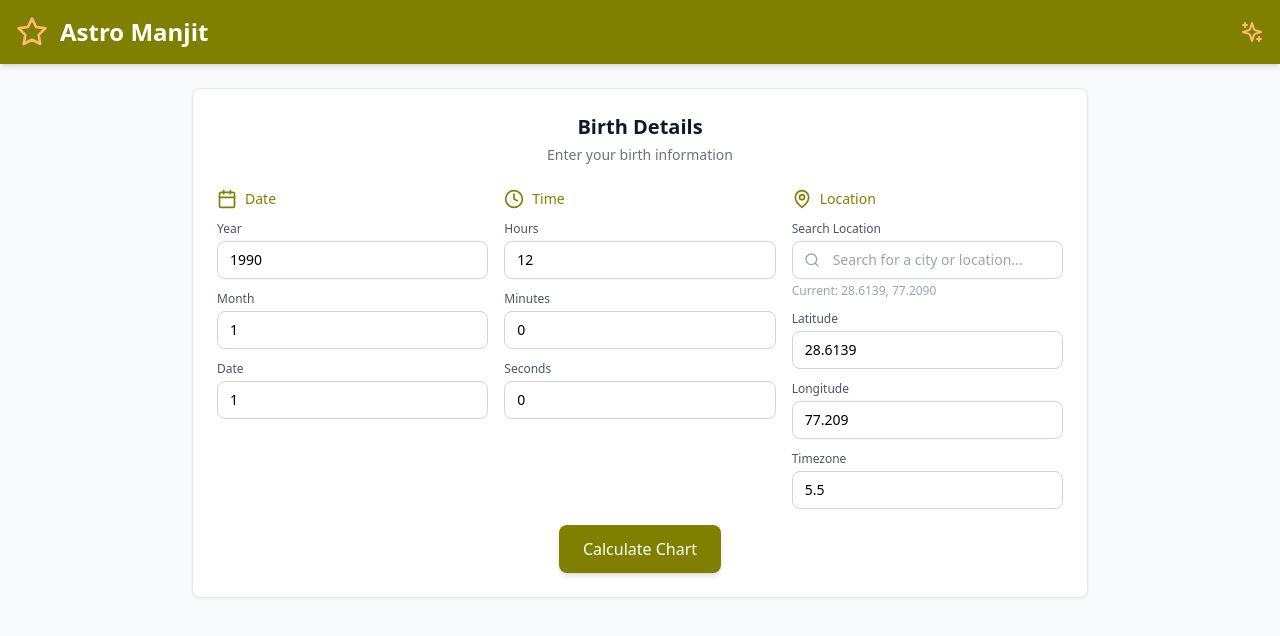
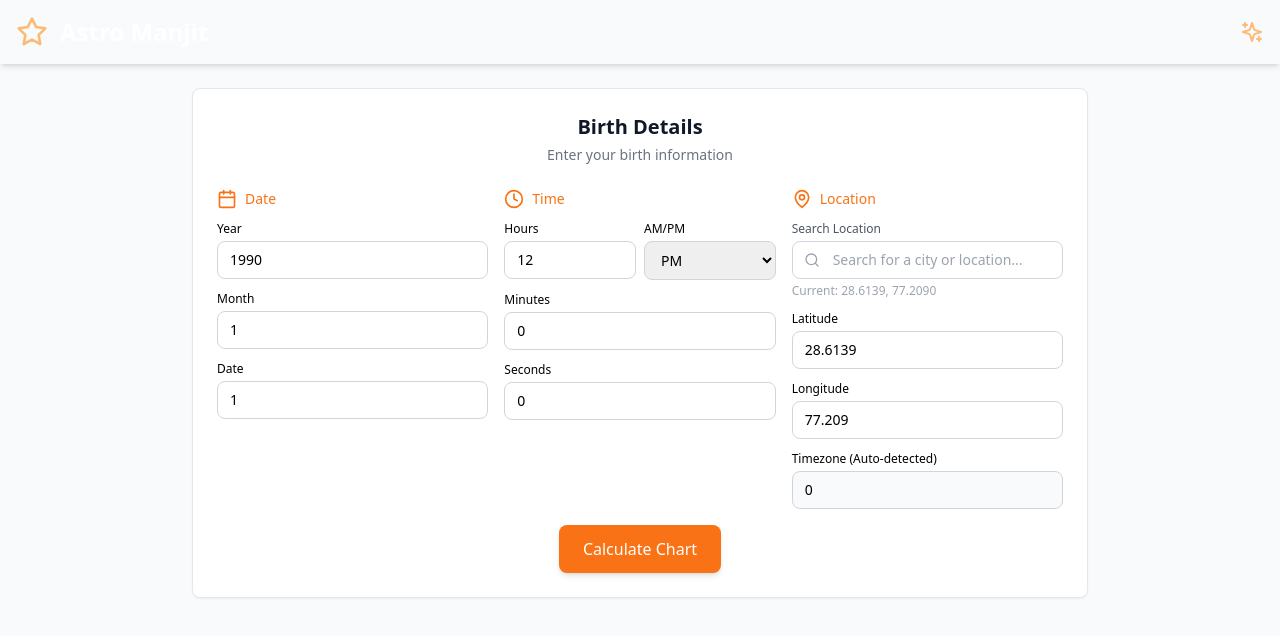
Before and after one commit to charanvik/astrology, a React (Vite) app: page / in a window 1280 px wide. Shown: the top 636 px of the page. Built offline with nearby package versions, Linux system fonts and the light colour scheme.

Commit message:
Update Color Scheme and Time Format

```diff
--- a/src/components/BirthForm.tsx
+++ b/src/components/BirthForm.tsx
@@ -19,6 +19,21 @@ interface BirthFormProps {
   loading: boolean;
 }
 
+// Function to detect timezone automatically
+function getTimezoneOffset(): number {
+  const offset = new Date().getTimezoneOffset();
+  return -offset / 60; // Convert to hours and flip sign
+}
+
+// Function to convert 12-hour to 24-hour format
+function convertTo24Hour(hours: number, period: 'AM' | 'PM'): number {
+  if (period === 'AM') {
+    return hours === 12 ? 0 : hours;
+  } else {
+    return hours === 12 ? 12 : hours + 12;
+  }
+}
+
 export default function BirthForm({ onSubmit, loading }: BirthFormProps) {
   const [formData, setFormData] = useState<BirthData>({
     year: 1990,
@@ -29,12 +44,22 @@ export default function BirthForm({ onSubmit, loading }: BirthFormProps) {
     seconds: 0,
     latitude: 28.6139,
     longitude: 77.2090,
-    timezone: 5.5
+    timezone: getTimezoneOffset()
+  });
+
+  const [timeFormat, setTimeFormat] = useState({
+    hours: 12,
+    period: 'PM' as 'AM' | 'PM'
   });
 
   const handleSubmit = (e: React.FormEvent) => {
     e.preventDefault();
-    onSubmit(formData);
+    // Convert 12-hour format to 24-hour for API
+    const hours24 = convertTo24Hour(timeFormat.hours, timeFormat.period);
+    onSubmit({
+      ...formData,
+      hours: hours24
+    });
   };
 
   const handleInputChange = (field: keyof BirthData, value: string) => {
@@ -42,6 +67,20 @@ export default function BirthForm({ onSubmit, loading }: BirthFormProps) {
       ...prev,
       [field]: parseFloat(value) || 0
     }));
+  };
+
+  const handleTimeChange = (field: 'hours' | 'period', value: string) => {
+    if (field === 'hours') {
+      setTimeFormat(prev => ({
+        ...prev,
+        hours: parseInt(value) || 1
+      }));
+    } else {
+      setTimeFormat(prev => ({
+        ...prev,
+        period: value as 'AM' | 'PM'
+      }));
+    }
   };
 
   const handleLocationSelect = (lat: number, lon: number, name: string) => {
@@ -62,97 +101,111 @@ export default function BirthForm({ onSubmit, loading }: BirthFormProps) {
       <form onSubmit={handleSubmit} className="space-y-4">
         <div className="grid grid-cols-1 md:grid-cols-3 gap-4">
           <div className="space-y-3">
-            <div className="flex items-center space-x-2 text-olive-600 mb-2">
+            <div className="flex items-center space-x-2 text-orange-500 mb-2">
               <Calendar className="w-5 h-5" />
               <h3 className="font-medium text-sm">Date</h3>
             </div>
 
             <div>
-              <label className="block text-xs font-medium text-gray-600 mb-1">Year</label>
+              <label className="block text-xs font-medium text-black mb-1">Year</label>
               <input
                 type="number"
                 value={formData.year}
                 onChange={(e) => handleInputChange('year', e.target.value)}
-                className="w-full px-3 py-2 border border-gray-300 rounded-lg focus:outline-none focus:ring-2 focus:ring-olive-500 focus:border-transparent text-sm"
+                className="w-full px-3 py-2 border border-gray-300 rounded-lg focus:outline-none focus:ring-2 focus:ring-orange-500 focus:border-transparent text-sm"
                 required
               />
             </div>
 
             <div>
-              <label className="block text-xs font-medium text-gray-600 mb-1">Month</label>
+              <label className="block text-xs font-medium text-black mb-1">Month</label>
               <input
                 type="number"
                 min="1"
                 max="12"
                 value={formData.month}
                 onChange={(e) => handleInputChange('month', e.target.value)}
-                className="w-full px-3 py-2 border border-gray-300 rounded-lg focus:outline-none focus:ring-2 focus:ring-olive-500 focus:border-transparent text-sm"
+                className="w-full px-3 py-2 border border-gray-300 rounded-lg focus:outline-none focus:ring-2 focus:ring-orange-500 focus:border-transparent text-sm"
                 required
               />
             </div>
 
             <div>
-              <label className="block text-xs font-medium text-gray-600 mb-1">Date</label>
+              <label className="block text-xs font-medium text-black mb-1">Date</label>
               <input
                 type="number"
                 min="1"
                 max="31"
                 value={formData.date}
                 onChange={(e) => handleInputChange('date', e.target.value)}
-                className="w-full px-3 py-2 border border-gray-300 rounded-lg focus:outline-none focus:ring-2 focus:ring-olive-500 focus:border-transparent text-sm"
+                className="w-full px-3 py-2 border border-gray-300 rounded-lg focus:outline-none focus:ring-2 focus:ring-orange-500 focus:border-transparent text-sm"
                 required
               />
             </div>
           </div>
 
           <div className="space-y-3">
-            <div className="flex items-center space-x-2 text-olive-600 mb-2">
+            <div className="flex items-center space-x-2 text-orange-500 mb-2">
               <Clock className="w-5 h-5" />
               <h3 className="font-medium text-sm">Time</h3>
             </div>
 
-            <div>
-              <label className="block text-xs font-medium text-gray-600 mb-1">Hours</label>
-              <input
-                type="number"
-                min="0"
-                max="23"
-                value={formData.hours}
-                onChange={(e) => handleInputChange('hours', e.target.value)}
-                className="w-full px-3 py-2 border border-gray-300 rounded-lg focus:outline-none focus:ring-2 focus:ring-olive-500 focus:border-transparent text-sm"
-                required
-              />
+            <div className="grid grid-cols-2 gap-2">
+              <div>
+                <label className="block text-xs font-medium text-black mb-1">Hours</label>
+                <input
+                  type="number"
+                  min="1"
+                  max="12"
+                  value={timeFormat.hours}
+                  onChange={(e) => handleTimeChange('hours', e.target.value)}
+                  className="w-full px-3 py-2 border border-gray-300 rounded-lg focus:outline-none focus:ring-2 focus:ring-orange-500 focus:border-transparent text-sm"
+                  required
+                />
+              </div>
+              <div>
+                <label className="block text-xs font-medium text-black mb-1">AM/PM</label>
+                <select
+                  value={timeFormat.period}
+                  onChange={(e) => handleTimeChange('period', e.target.value)}
+                  className="w-full px-3 py-2 border border-gray-300 rounded-lg focus:outline-none focus:ring-2 focus:ring-orange-500 focus:border-transparent text-sm"
+                  required
+                >
+                  <option value="AM">AM</option>
+                  <option value="PM">PM</option>
+                </select>
+              </div>
             </div>
 
             <div>
-              <label className="block text-xs font-medium text-gray-600 mb-1">Minutes</label>
+              <label className="block text-xs font-medium text-black mb-1">Minutes</label>
               <input
                 type="number"
                 min="0"
                 max="59"
                 value={formData.minutes}
                 onChange={(e) => handleInputChange('minutes', e.target.value)}
-                className="w-full px-3 py-2 border border-gray-300 rounded-lg focus:outline-none focus:ring-2 focus:ring-olive-500 focus:border-transparent text-sm"
+                className="w-full px-3 py-2 border border-gray-300 rounded-lg focus:outline-none focus:ring-2 focus:ring-orange-500 focus:border-transparent text-sm"
                 required
               />
             </div>
 
             <div>
-              <label className="block text-xs font-medium text-gray-600 mb-1">Seconds</label>
+              <label className="block text-xs font-medium text-black mb-1">Seconds</label>
               <input
                 type="number"
                 min="0"
                 max="59"
                 value={formData.seconds}
                 onChange={(e) => handleInputChange('seconds', e.target.value)}
-                className="w-full px-3 py-2 border border-gray-300 rounded-lg focus:outline-none focus:ring-2 focus:ring-olive-500 focus:border-transparent text-sm"
+                className="w-full px-3 py-2 border border-gray-300 rounded-lg focus:outline-none focus:ring-2 focus:ring-orange-500 focus:border-transparent text-sm"
                 required
               />
             </div>
           </div>
 
           <div className="space-y-3">
-            <div className="flex items-center space-x-2 text-olive-600 mb-2">
+            <div className="flex items-center space-x-2 text-orange-500 mb-2">
               <MapPin className="w-5 h-5" />
               <h3 className="font-medium text-sm">Location</h3>
             </div>
@@ -166,38 +219,39 @@ export default function BirthForm({ onSubmit, loading }: BirthFormProps) {
             </div>
 
             <div>
-              <label className="block text-xs font-medium text-gray-600 mb-1">Latitude</label>
+              <label className="block text-xs font-medium text-black mb-1">Latitude</label>
               <input
                 type="number"
                 step="0.0001"
                 value={formData.latitude}
                 onChange={(e) => handleInputChange('latitude', e.target.value)}
-                className="w-full px-3 py-2 border border-gray-300 rounded-lg focus:outline-none focus:ring-2 focus:ring-olive-500 focus:border-transparent text-sm"
+                className="w-full px-3 py-2 border border-gray-300 rounded-lg focus:outline-none focus:ring-2 focus:ring-orange-500 focus:border-transparent text-sm"
                 required
               />
             </div>
 
             <div>
-              <label className="block text-xs font-medium text-gray-600 mb-1">Longitude</label>
+              <label className="block text-xs font-medium text-black mb-1">Longitude</label>
               <input
                 type="number"
                 step="0.0001"
                 value={formData.longitude}
                 onChange={(e) => handleInputChange('longitude', e.target.value)}
-                className="w-full px-3 py-2 border border-gray-300 rounded-lg focus:outline-none focus:ring-2 focus:ring-olive-500 focus:border-transparent text-sm"
+                className="w-full px-3 py-2 border border-gray-300 rounded-lg focus:outline-none focus:ring-2 focus:ring-orange-500 focus:border-transparent text-sm"
                 required
               />
             </div>
 
             <div>
-              <label className="block text-xs font-medium text-gray-600 mb-1">Timezone</label>
+              <label className="block text-xs font-medium text-black mb-1">Timezone (Auto-detected)</label>
               <input
                 type="number"
                 step="0.5"
                 value={formData.timezone}
                 onChange={(e) => handleInputChange('timezone', e.target.value)}
-                className="w-full px-3 py-2 border border-gray-300 rounded-lg focus:outline-none focus:ring-2 focus:ring-olive-500 focus:border-transparent text-sm"
+                className="w-full px-3 py-2 border border-gray-300 rounded-lg focus:outline-none focus:ring-2 focus:ring-orange-500 focus:border-transparent text-sm bg-gray-50"
                 required
+                readOnly
               />
             </div>
           </div>
@@ -207,7 +261,7 @@ export default function BirthForm({ onSubmit, loading }: BirthFormProps) {
           <button
             type="submit"
             disabled={loading}
-            className="bg-olive-600 text-white px-6 py-3 rounded-lg hover:bg-olive-700 transition-colors duration-200 disabled:opacity-50 disabled:cursor-not-allowed font-medium shadow-md w-full md:w-auto"
+            className="bg-orange-500 text-white px-6 py-3 rounded-lg hover:bg-orange-600 transition-colors duration-200 disabled:opacity-50 disabled:cursor-not-allowed font-medium shadow-md w-full md:w-auto"
           >
             {loading ? 'Calculating...' : 'Calculate Chart'}
           </button>
--- a/src/components/LocationSearch.tsx
+++ b/src/components/LocationSearch.tsx
@@ -59,7 +59,7 @@ export default function LocationSearch({ onLocationSelect, currentLat, currentLo
           value={query}
           onChange={(e) => setQuery(e.target.value)}
           placeholder="Search for a city or location..."
-          className="w-full pl-10 pr-3 py-2 border border-gray-300 rounded-lg focus:outline-none focus:ring-2 focus:ring-olive-500 focus:border-transparent text-sm"
+          className="w-full pl-10 pr-3 py-2 border border-gray-300 rounded-lg focus:outline-none focus:ring-2 focus:ring-orange-500 focus:border-transparent text-sm"
         />
       </div>
 
@@ -72,9 +72,9 @@ export default function LocationSearch({ onLocationSelect, currentLat, currentLo
               className="w-full px-4 py-3 text-left hover:bg-gray-50 focus:bg-gray-50 focus:outline-none border-b border-gray-100 last:border-b-0"
             >
               <div className="flex items-start space-x-2">
-                <MapPin className="w-4 h-4 text-olive-600 mt-0.5 flex-shrink-0" />
+                <MapPin className="w-4 h-4 text-orange-500 mt-0.5 flex-shrink-0" />
                 <div className="flex-1 min-w-0">
-                  <div className="font-medium text-gray-900 truncate text-sm">
+                  <div className="font-medium text-black truncate text-sm">
                     {location.name}
                   </div>
                   <div className="text-xs text-gray-500 truncate">
--- a/tailwind.config.js
+++ b/tailwind.config.js
@@ -3,20 +3,6 @@ export default {
   content: ['./index.html', './src/**/*.{js,ts,jsx,tsx}'],
   theme: {
     extend: {
-      colors: {
-        olive: {
-          50: '#f8f9f0',
-          100: '#eef1db',
-          200: '#dde4bc',
-          300: '#c7d194',
-          400: '#b3bf71',
-          500: '#9ea855',
-          600: '#808000',
-          700: '#656640',
-          800: '#525136',
-          900: '#464530',
-        }
-      },
       animation: {
         'fade-in': 'fadeIn 0.5s ease-in-out',
       },
```
Also changed, not shown: src/App.tsx (+4 -4 lines), src/components/NavamsaChart.tsx (+15 -15 lines), src/components/VedicChart.tsx (+15 -15 lines), src/services/astrologyApi.ts (+14 -3 lines).
